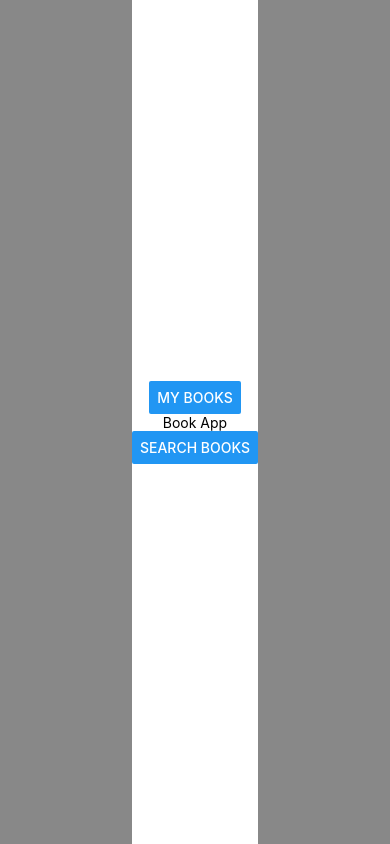
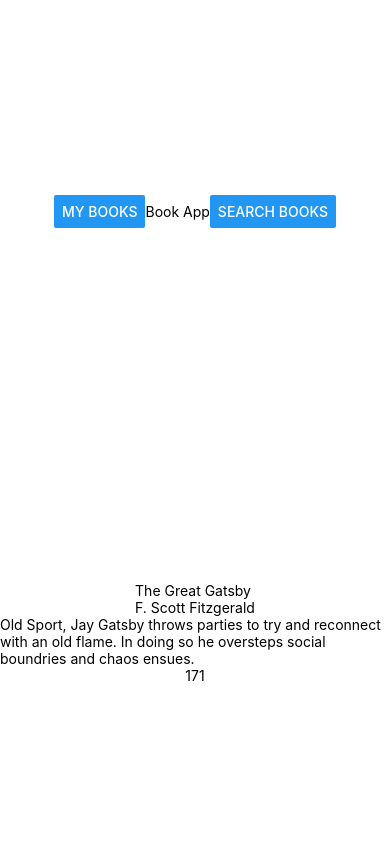
Before and after one commit to chrismenke45/book_client, a React Native app: screen / in a window 390 px wide. Built offline with nearby package versions, Linux system fonts and the light colour scheme; grey boxes are pictures that could not be loaded.

Commit message:
homescreen components made

```diff
--- a/app/components/Header.tsx
+++ b/app/components/Header.tsx
@@ -14,8 +14,9 @@ export default function Header() {
 const styles = StyleSheet.create({
     header: {
         flex: 1,
+        flexDirection: 'row',
         backgroundColor: '#FFF',
         alignItems: 'center',
-        justifyContent: 'center',
+        justifyContent: 'space-between',
     },
 });
--- /dev/null
+++ b/app/interfaces/Book.ts
@@ -0,0 +1,10 @@
+interface Book {
+    title: string;
+    img: string;
+    id: string;
+    authors: string[];
+    pageCount: number;
+    description: string;
+}
+
+export default Book
--- a/app/screens/HomeScreen.tsx
+++ b/app/screens/HomeScreen.tsx
@@ -1,10 +1,27 @@
 import { Button, StyleSheet, Text, View } from 'react-native';
 import Header from '../components/Header';
+import Book from '../interfaces/Book';
+import BookInList from '../components/BookInList';
+
+const books: Book[] = [
+    {
+        title: "The Great Gatsby",
+        authors: ["F. Scott Fitzgerald"],
+        id: "0",
+        pageCount: 171,
+        img: "yee",
+        description: "Old Sport, Jay Gatsby throws parties to try and reconnect with an old flame. In doing so he oversteps social boundries and chaos ensues."
+
+    }
+]
 
 export default function HomeScreen() {
     return (
         <View style={styles.container}>
             <Header />
+            {books.map(book => {
+                return <BookInList book={book} />
+            })}
         </View>
     );
 }
```
Also changed, not shown: app/components/BookInList.tsx (+2 -10 lines).
